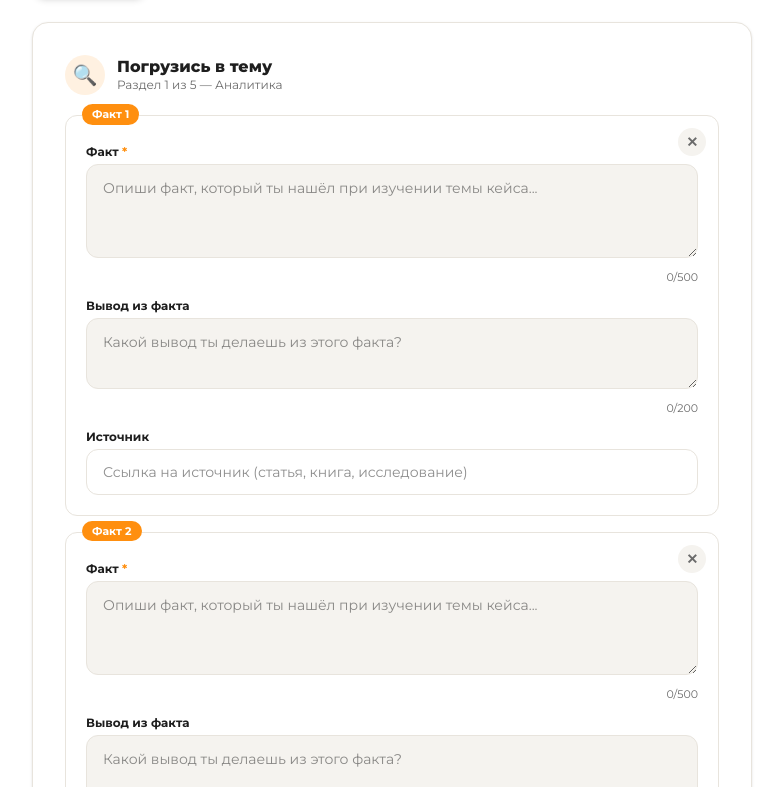
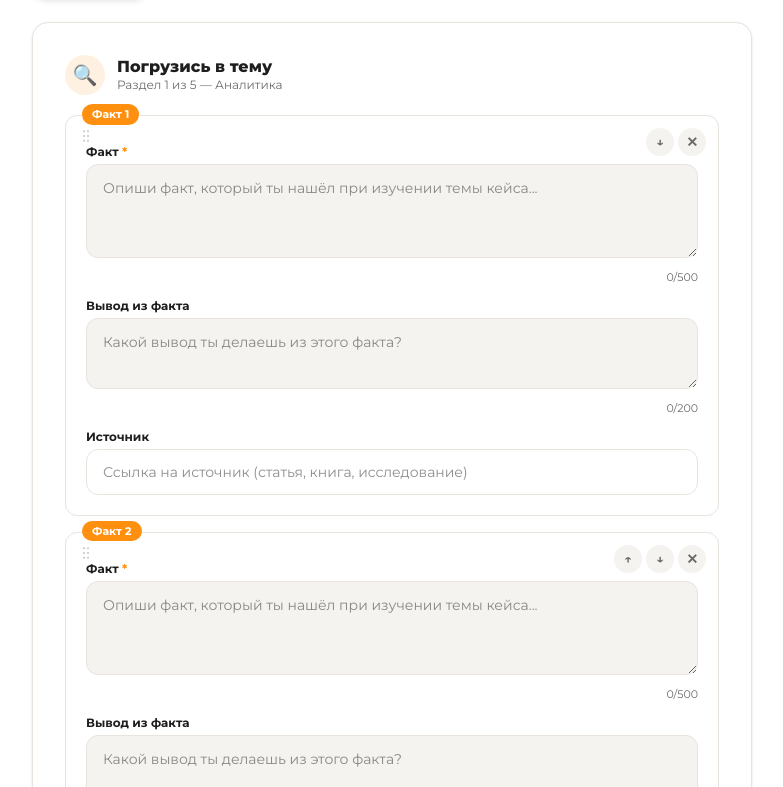
Before and after one commit to puchenkov777/grani-cheker, a Next.js app: page /submit in a window 1280 px wide. Shown: the part 653-1440 px from the top of the page, without its empty margins (248-1031 px from the left). Built offline with nearby package versions, Linux system fonts and the light colour scheme.

Commit message:
add drag-and-drop and move/remove for facts

```diff
--- a/src/app/submit/page.tsx
+++ b/src/app/submit/page.tsx
@@ -354,6 +354,16 @@ export default function SubmitPage() {
     setFacts((prev) => (prev.length > 1 ? prev.filter((_, i) => i !== index) : prev));
   }, []);
 
+  const moveFact = useCallback((index: number, direction: 'up' | 'down') => {
+    setFacts((prev) => {
+      const target = direction === 'up' ? index - 1 : index + 1;
+      if (target < 0 || target >= prev.length) return prev;
+      const next = [...prev];
+      [next[index], next[target]] = [next[target], next[index]];
+      return next;
+    });
+  }, []);
+
   const updateIdeaField = useCallback(
     (field: keyof IdeaFields, value: string) => {
       setIdeaFields((prev) => ({ ...prev, [field]: value }));
@@ -416,11 +426,11 @@ export default function SubmitPage() {
   /* ---------------------------------------------------------------- */
   /*  Drag-and-drop state                                              */
   /* ---------------------------------------------------------------- */
-  const [dragType, setDragType] = useState<'step' | 'resource' | null>(null);
+  const [dragType, setDragType] = useState<'fact' | 'step' | 'resource' | null>(null);
   const [dragIdx, setDragIdx] = useState<number | null>(null);
   const [dragOverIdx, setDragOverIdx] = useState<number | null>(null);
 
-  const handleDragStart = useCallback((type: 'step' | 'resource', idx: number) => {
+  const handleDragStart = useCallback((type: 'fact' | 'step' | 'resource', idx: number) => {
     setDragType(type);
     setDragIdx(idx);
   }, []);
@@ -440,6 +450,17 @@ export default function SubmitPage() {
   const handleDropStep = useCallback((targetIdx: number) => {
     if (dragIdx === null || dragIdx === targetIdx) { handleDragEnd(); return; }
     setSteps((prev) => {
+      const next = [...prev];
+      const [removed] = next.splice(dragIdx, 1);
+      next.splice(targetIdx, 0, removed);
+      return next;
+    });
+    handleDragEnd();
+  }, [dragIdx, handleDragEnd]);
+
+  const handleDropFact = useCallback((targetIdx: number) => {
+    if (dragIdx === null || dragIdx === targetIdx) { handleDragEnd(); return; }
+    setFacts((prev) => {
       const next = [...prev];
       const [removed] = next.splice(dragIdx, 1);
       next.splice(targetIdx, 0, removed);
@@ -688,24 +709,61 @@ export default function SubmitPage() {
         {facts.map((fact, idx) => (
           <div
             key={idx}
-            className="relative bg-white border border-gray2 rounded-xl p-5"
+            draggable
+            onDragStart={() => handleDragStart('fact', idx)}
+            onDragOver={(e) => handleDragOver(e, idx)}
+            onDragEnd={handleDragEnd}
+            onDrop={() => handleDropFact(idx)}
+            className={`relative bg-white border border-gray2 rounded-xl p-5 transition-all ${
+              dragType === 'fact' && dragIdx === idx ? 'opacity-40 scale-[0.98]' : ''
+            } ${
+              dragType === 'fact' && dragOverIdx === idx && dragIdx !== idx ? 'border-orange border-2 shadow-lg' : ''
+            }`}
           >
             {/* Index badge */}
             <div className="absolute -top-3 left-4 bg-orange text-white text-[11px] font-bold px-2.5 py-0.5 rounded-full">
               Факт {idx + 1}
             </div>
+            <div
+              className="absolute top-3 left-3 cursor-grab active:cursor-grabbing text-muted/40 hover:text-orange transition-colors select-none"
+              title="Перетащи для перемещения"
+            >
+              <svg width="16" height="16" viewBox="0 0 24 24" fill="currentColor"><circle cx="9" cy="5" r="1.5"/><circle cx="15" cy="5" r="1.5"/><circle cx="9" cy="12" r="1.5"/><circle cx="15" cy="12" r="1.5"/><circle cx="9" cy="19" r="1.5"/><circle cx="15" cy="19" r="1.5"/></svg>
+            </div>
 
-            {/* Remove button */}
+            {/* Move & Remove buttons */}
+            <div className="absolute top-3 right-3 flex items-center gap-1">
+              {idx > 0 && (
+                <button
+                  type="button"
+                  onClick={() => moveFact(idx, 'up')}
+                  className="w-7 h-7 rounded-full bg-gray hover:bg-orange-pale flex items-center justify-center text-muted hover:text-orange transition-colors text-xs font-bold"
+                  title="Переместить вверх"
+                >
+                  ↑
+                </button>
+              )}
+              {idx < facts.length - 1 && (
+                <button
+                  type="button"
+                  onClick={() => moveFact(idx, 'down')}
+                  className="w-7 h-7 rounded-full bg-gray hover:bg-orange-pale flex items-center justify-center text-muted hover:text-orange transition-colors text-xs font-bold"
+                  title="Переместить вниз"
+                >
+                  ↓
+                </button>
+              )}
               {facts.length > 1 && (
                 <button
                   type="button"
                   onClick={() => removeFact(idx)}
-                className="absolute top-3 right-3 w-7 h-7 rounded-full bg-gray hover:bg-red-50 flex items-center justify-center text-muted hover:text-red-500 transition-colors text-sm font-bold"
+                  className="w-7 h-7 rounded-full bg-gray hover:bg-red-50 flex items-center justify-center text-muted hover:text-red-500 transition-colors text-sm font-bold"
                   title="Удалить факт"
                 >
                   ✕
                 </button>
               )}
+            </div>
 
             <div className="space-y-3 mt-2">
               {/* Факт */}
```
Lines whose indentation alone changed are shown as unchanged.
